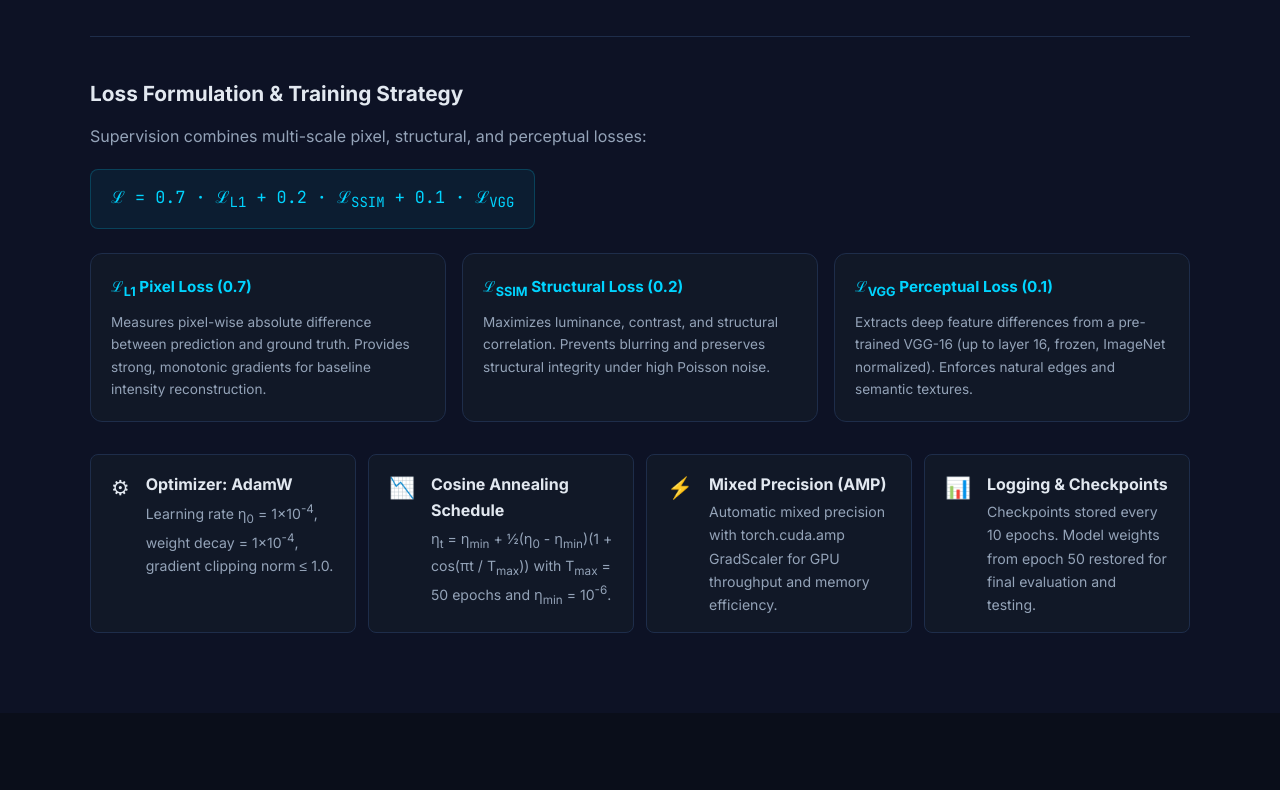
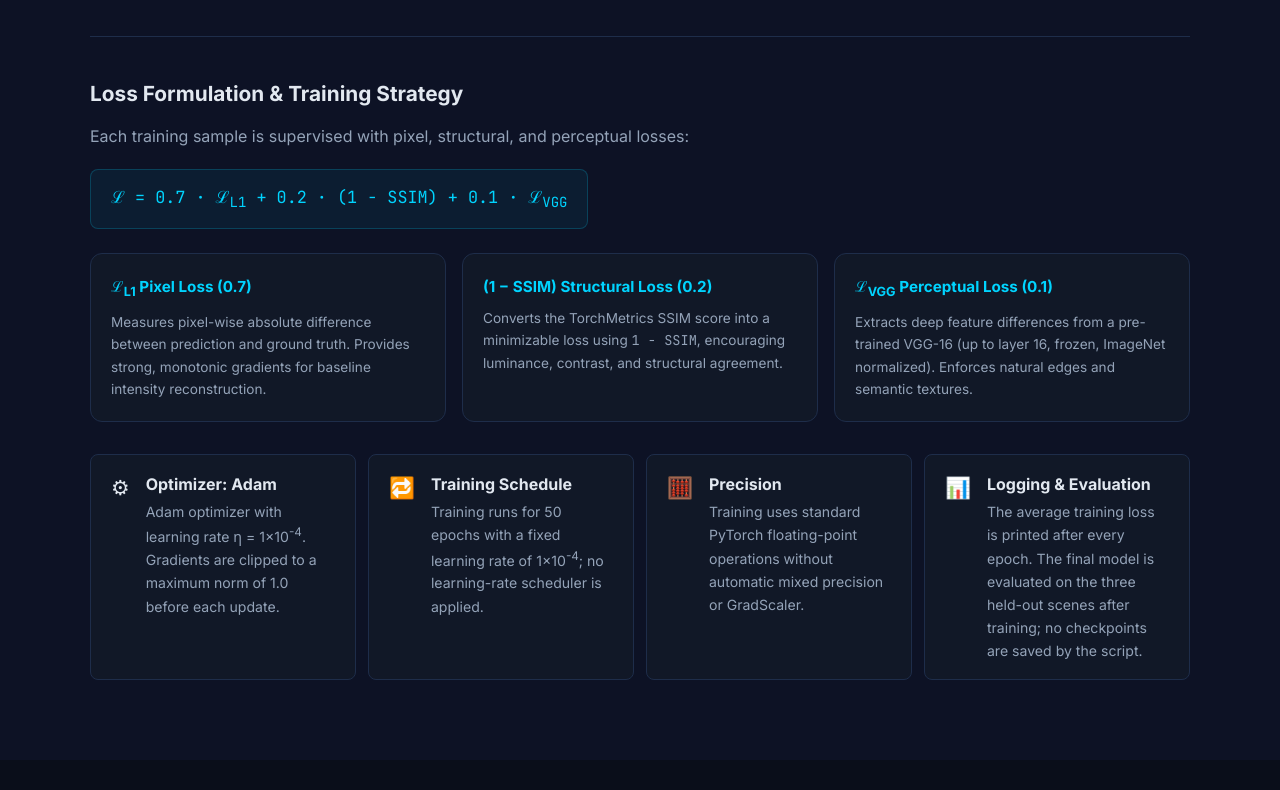
Before and after one commit to SunayDESAI/ml_project, a plain HTML site: page index.html in a window 1280 px wide. Shown: the part 5200-5990 px from the top of the page. Drawn offline with nearby package versions, Linux system fonts and the light colour scheme.

Commit message:
Modifying loss formulation

```diff
--- a/index.html
+++ b/index.html
@@ -385,16 +385,16 @@ tensor = tensor.reshape(384, 800, 800)</code></pre>
         <!-- Loss Functions & Optimization -->
         <div class="loss-section">
           <h3>Loss Formulation &amp; Training Strategy</h3>
-          <p>Supervision combines multi-scale pixel, structural, and perceptual losses:</p>
-          <div class="loss-eq">&Lscr; = 0.7 &middot; &Lscr;<sub>L1</sub> + 0.2 &middot; &Lscr;<sub>SSIM</sub> + 0.1 &middot; &Lscr;<sub>VGG</sub></div>
+          <p>Each training sample is supervised with pixel, structural, and perceptual losses:</p>
+          <div class="loss-eq">&Lscr; = 0.7 &middot; &Lscr;<sub>L1</sub> + 0.2 &middot; (1 - SSIM) + 0.1 &middot; &Lscr;<sub>VGG</sub></div>
           <div class="loss-cards">
             <div class="loss-card">
               <div class="loss-name">&Lscr;<sub>L1</sub> Pixel Loss (0.7)</div>
               <div class="loss-purpose">Measures pixel-wise absolute difference between prediction and ground truth. Provides strong, monotonic gradients for baseline intensity reconstruction.</div>
             </div>
             <div class="loss-card">
-              <div class="loss-name">&Lscr;<sub>SSIM</sub> Structural Loss (0.2)</div>
-              <div class="loss-purpose">Maximizes luminance, contrast, and structural correlation. Prevents blurring and preserves structural integrity under high Poisson noise.</div>
+              <div class="loss-name">(1 − SSIM) Structural Loss (0.2)</div>
+              <div class="loss-purpose">Converts the TorchMetrics SSIM score into a minimizable loss using <code>1 − SSIM</code>, encouraging luminance, contrast, and structural agreement.</div>
             </div>
             <div class="loss-card">
               <div class="loss-name">&Lscr;<sub>VGG</sub> Perceptual Loss (0.1)</div>
@@ -407,29 +407,29 @@ tensor = tensor.reshape(384, 800, 800)</code></pre>
             <div class="info-card">
               <div class="info-icon">⚙</div>
               <div>
-                <strong>Optimizer: AdamW</strong>
-                <p>Learning rate &eta;<sub>0</sub> = 1&times;10<sup>-4</sup>, weight decay = 1&times;10<sup>-4</sup>, gradient clipping norm &le; 1.0.</p>
+                <strong>Optimizer: Adam</strong>
+                <p>Adam optimizer with learning rate &eta; = 1&times;10<sup>-4</sup>. Gradients are clipped to a maximum norm of 1.0 before each update.</p>
               </div>
             </div>
             <div class="info-card">
-              <div class="info-icon">📉</div>
+              <div class="info-icon">🔁</div>
               <div>
-                <strong>Cosine Annealing Schedule</strong>
-                <p>&eta;<sub>t</sub> = &eta;<sub>min</sub> + &frac12;(&eta;<sub>0</sub> - &eta;<sub>min</sub>)(1 + cos(&pi;t / T<sub>max</sub>)) with T<sub>max</sub> = 50 epochs and &eta;<sub>min</sub> = 10<sup>-6</sup>.</p>
+                <strong>Training Schedule</strong>
+                <p>Training runs for 50 epochs with a fixed learning rate of 1&times;10<sup>-4</sup>; no learning-rate scheduler is applied.</p>
               </div>
             </div>
             <div class="info-card">
-              <div class="info-icon">⚡</div>
+              <div class="info-icon">🧮</div>
               <div>
-                <strong>Mixed Precision (AMP)</strong>
-                <p>Automatic mixed precision with torch.cuda.amp GradScaler for GPU throughput and memory efficiency.</p>
+                <strong>Precision</strong>
+                <p>Training uses standard PyTorch floating-point operations without automatic mixed precision or GradScaler.</p>
               </div>
             </div>
             <div class="info-card">
               <div class="info-icon">📊</div>
               <div>
-                <strong>Logging &amp; Checkpoints</strong>
-                <p>Checkpoints stored every 10 epochs. Model weights from epoch 50 restored for final evaluation and testing.</p>
+                <strong>Logging &amp; Evaluation</strong>
+                <p>The average training loss is printed after every epoch. The final model is evaluated on the three held-out scenes after training; no checkpoints are saved by the script.</p>
               </div>
             </div>
           </div>
```
